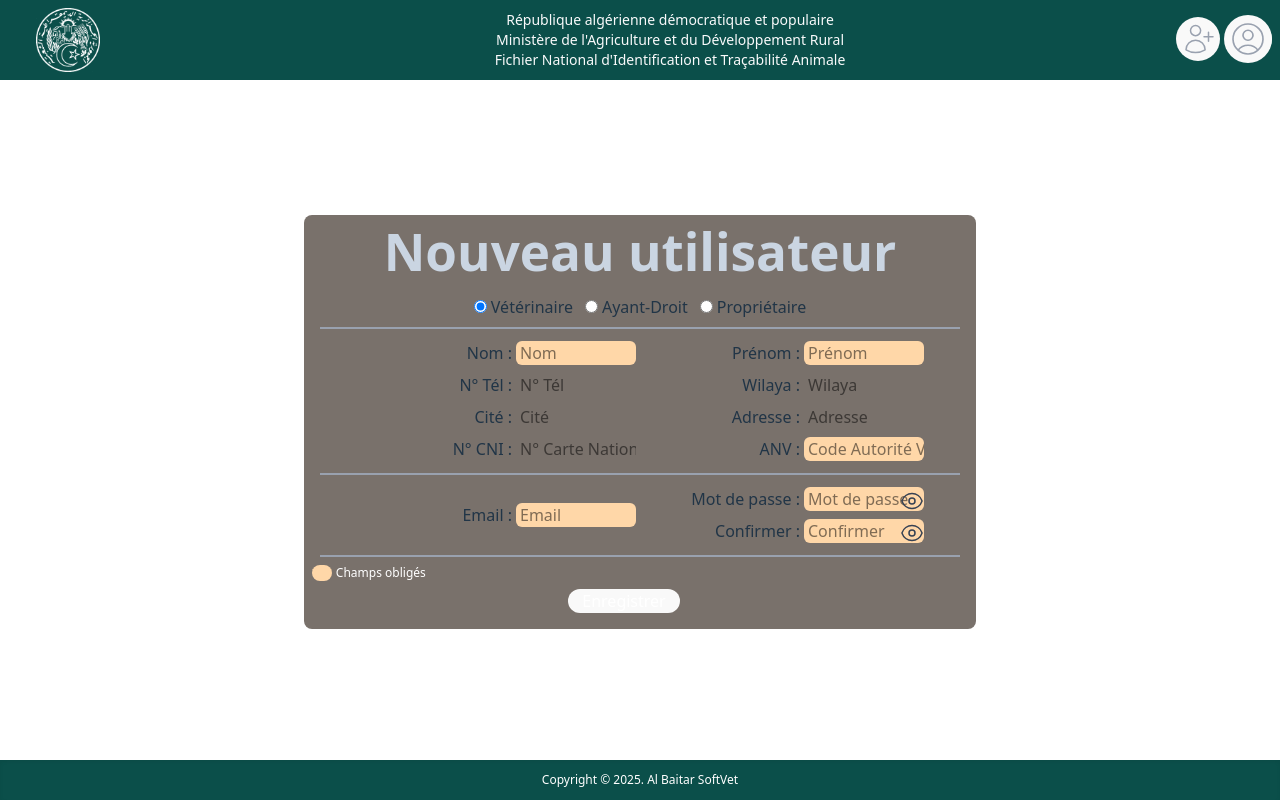
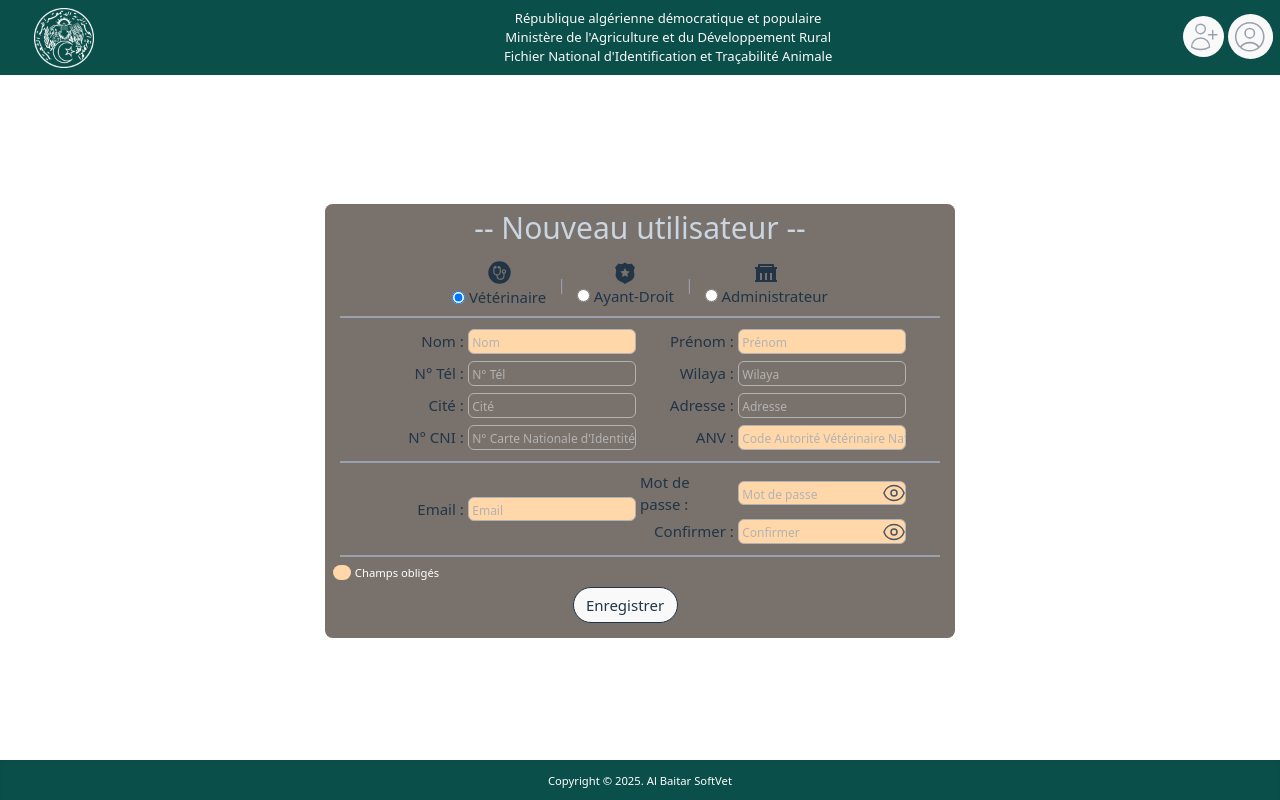
Before and after one commit to Smailzair/FNITA_2025, a React (Vite) app: page /register in a window 1280 px wide. Built offline with nearby package versions, Linux system fonts and the light colour scheme.

Commit message:
dfsdfsdfs

```diff
--- a/src/components/SearchDropdown.tsx
+++ b/src/components/SearchDropdown.tsx
@@ -4,20 +4,22 @@ const SearchDropdown = ({
   options,
   placeholder,
   handleChangetoparent,
+  className,
 }: {
   options: string[];
   placeholder: string;
   handleChangetoparent: (value: string) => void;
+  className?: string;
 }) => {
   const [searchTerm, setSearchTerm] = useState("");
-  const [filteredOptions, setFilteredOptions] = useState<string[]>([]);
+  const [filteredOptions, setFilteredOptions] = useState<string[]>(options);
   const [selectedOption, setSelectedOption] = useState<string | null>(null);
   const [dropdownVisible, setDropdownVisible] = useState(false);
 
   const inputRef = useRef<HTMLDivElement>(null);
 
   const handleSearch = (query: string) => {
-    const filtered = options.filter((option) =>
+    const filtered = query.trim() === "" ? options : options.filter((option) =>
       option.toLowerCase().includes(query.toLowerCase())
     );
     setFilteredOptions(filtered);
@@ -27,20 +29,22 @@ const SearchDropdown = ({
     const newSearchTerm = e.target.value;
     setSearchTerm(newSearchTerm);
     handleSearch(newSearchTerm);
+    handleChangetoparent(newSearchTerm);
     setDropdownVisible(newSearchTerm !== "");
-    handleChangetoparent(newSearchTerm);
+
+
+
   };
 
   const handleItemClick = (option: string) => {
     setSelectedOption(option);
     setSearchTerm(option);
+    handleChangetoparent(option);
     setDropdownVisible(false);
-    handleChangetoparent(option);
+
   };
 
-  const handleToggleDropdown = () => {
-    setDropdownVisible(!dropdownVisible);
-  };
+
 
   const handleClickOutside = (e: MouseEvent) => {
     if (inputRef.current && !inputRef.current.contains(e.target as Node)) {
@@ -55,24 +59,29 @@ const SearchDropdown = ({
     };
   }, []);
 
+  const handleToggleDropdown = () => {
+    setDropdownVisible(!dropdownVisible);
+  };
+
   return (
     <div className="relative" ref={inputRef}>
+
       <input
         type="text"
         value={searchTerm}
         onChange={handleChange}
         onClick={handleToggleDropdown}
         placeholder={placeholder}
-        className="m-1 rounded-md text-black pl-1 w-30"
+        className={className || "m-1 rounded-md text-black pl-1 w-30"}
       />
+
       {dropdownVisible && filteredOptions.length > 0 && (
-        <ul className="absolute z-10 bg-white border border-gray-300 mt-1 p-2 rounded max-h-40 overflow-y-auto">
+        <ul className="absolute z-10 bg-white text-black border border-gray-300 mt-1 p-2 rounded max-h-40 overflow-y-auto">
           {filteredOptions.map((option) => (
             <li
               key={option}
-              className={`cursor-pointer ${
-                selectedOption === option ? "bg-gray-200" : ""
-              }`}
+              className={`cursor-pointer ${selectedOption === option ? "bg-gray-200" : ""
+                }`}
               onClick={() => handleItemClick(option)}
             >
               {option}
--- a/src/index.css
+++ b/src/index.css
@@ -3,7 +3,8 @@
 :root {
   font-family: system-ui, Avenir, Helvetica, Arial, sans-serif;
   line-height: 1.5;
-  font-weight: 400;
+  font-weight: 300;
+  font-size: 15px;
 
   color-scheme: light dark;
   color: rgba(255, 255, 255, 0.87);
@@ -16,7 +17,7 @@
 }
 
 a {
-  font-weight: 500;
+  font-weight: 300;
   /* color: #646cff; */
   text-decoration: inherit;
 }
@@ -36,7 +37,8 @@ body {
 }
 
 h1 {
-  font-size: 3.2em;
+  font-size: 30px;
+
   line-height: 1.1;
 }
 
@@ -60,6 +62,19 @@ button:focus,
 button:focus-visible {
   outline: 4px auto -webkit-focus-ring-color;
 }
+
+input {
+  border-radius: 6px;
+  border: 0.5px solid #b3b3b3;
+
+}
+
+input::placeholder {
+  font-size: 12px;
+  color: #b3b3b3;
+}
+
+
 
 @media (prefers-color-scheme: light) {
   :root {
--- a/src/pages/Login.tsx
+++ b/src/pages/Login.tsx
@@ -104,9 +104,8 @@ export default function Login() {
                   SetshowPass(true);
                   PassInput.current?.focus();
                 }}
-                className={`mt-1 mr-1 absolute text-gray-700 ${
-                  ShowPass ? "hidden" : ""
-                }`}
+                className={`mt-1 mr-1 absolute text-gray-700 ${ShowPass ? "hidden" : ""
+                  }`}
               >
                 <path
                   strokeLinecap="round"
@@ -133,9 +132,8 @@ export default function Login() {
                   SetshowPass(false);
                   PassInput.current?.focus();
                 }}
-                className={`mt-1 mr-1 absolute text-gray-700 ${
-                  !ShowPass ? "hidden" : ""
-                }`}
+                className={`mt-1 mr-1 absolute text-gray-700 ${!ShowPass ? "hidden" : ""
+                  }`}
               >
                 <path
                   strokeLinecap="round"
@@ -149,9 +147,10 @@ export default function Login() {
           <div className="flex flex-row justify-end items-center w-full">
             <div className="flew flex-col">
               <Link
-                to={`/Pages/NewUser/${
-                  EmailInput.current ? EmailInput.current.value : ""
-                }`}
+                // to={`/Register/${EmailInput.current ? EmailInput.current.value : ""
+                //   }`}
+                to={`/Register${EmailInput.current ? "?email=" + EmailInput.current.value : ""
+                  }`}
                 className="text-yellow-400 text-center text-xs flex font-semibold underline mr-10"
                 hidden={true}
                 ref={NewUserLink}
@@ -161,9 +160,8 @@ export default function Login() {
                 créer un compte?
               </Link>
               <Link
-                to={`/Pages/PassForget/${
-                  EmailInput.current ? EmailInput.current.value : ""
-                }`}
+                to={`/Pages/PassForget/${EmailInput.current ? EmailInput.current.value : ""
+                  }`}
                 className="text-red-400 text-center text-xs flex font-semibold underline mr-10"
                 hidden={true}
                 ref={ForgottenLink}
--- a/src/pages/Register.tsx
+++ b/src/pages/Register.tsx
@@ -1,4 +1,4 @@
-import { useRef, useState, type FormEvent } from "react";
+import { useEffect, useRef, useState, type FormEvent } from "react";
 import PgFooter from "../components/PgFooter";
 import { PgHeader } from "../components/PgHeader";
 import SearchDropdown from "../components/SearchDropdown";
@@ -88,10 +88,18 @@ export default function Register() {
     "Tlemcen",
     "Touggourt",
   ];
+
+  useEffect(() => {
+    const queryParams = new URLSearchParams(window.location.search);
+    const email = queryParams.get("email");
+    if (email) {
+      EmailInput.current!.value = email;
+    }
+  }, []);
   function HandleSubmit(event: FormEvent<HTMLFormElement>): void {
-    console.log("ok");
+    event.preventDefault();
     setLoading(true);
-    event.preventDefault();
+    // ------------------- Just for debugging tmp -------------------
     console.log(
       FamnmeInput_val,
       NmeInput_val,
@@ -108,6 +116,7 @@ export default function Register() {
       SelectedWilaya,
       SelectedRadio
     );
+    //---------------------------------------------------------
     setLoading(false);
   }
 
@@ -123,40 +132,53 @@ export default function Register() {
           className="bg-stone-500 flex flex-row flex-wrap items-center justify-center p-2 rounded-lg min-w-80 max-w-2xl"
           onSubmit={HandleSubmit}
         >
-          <h1 className="text-slate-300 text-center items-center w-fit text-2xl font-bold mb-4">
-            Nouveau utilisateur
+          <h1 className="text-slate-300 text-center items-center w-fit text-2xl mb-4">
+            -- Nouveau utilisateur --
           </h1>
           <div className="row flex w-full justify-center items-center space-x-3">
-            <label>
+
+            <div className="flex flex-col items-center" onClick={() => setSelectedRadio("Vétérinaire")}>
+              <svg xmlns="http://www.w3.org/2000/svg" viewBox="-1 0 19 19" width="27" height="27" fill="currentColor"><path d="M16.417 9.579A7.917 7.917 0 1 1 8.5 1.662a7.917 7.917 0 0 1 7.917 7.917zm-3.193-.767a1.588 1.588 0 1 0-1.999 1.534v1.515a2.014 2.014 0 0 1-4.027 0v-.334a2.676 2.676 0 0 0 2.262-2.64v-2.14a1.244 1.244 0 0 0-.506-1.002.894.894 0 1 0-.395.754.424.424 0 0 1 .08.248v2.14a1.851 1.851 0 1 1-3.703 0v-2.14a.422.422 0 0 1 .1-.273.895.895 0 1 0-.356-.77 1.245 1.245 0 0 0-.565 1.043v2.14a2.676 2.676 0 0 0 2.262 2.64v.334a2.835 2.835 0 1 0 5.67 0v-1.515a1.59 1.59 0 0 0 1.177-1.534zm-.821 0a.767.767 0 1 1-.767-.767.768.768 0 0 1 .767.767z"></path></svg>
+              <label className="flex items-center">
                 <input
                   type="radio"
                   value="Vétérinaire"
                   checked={SelectedRadio === "Vétérinaire"}
-                onChange={() => setSelectedRadio("Vétérinaire")}
+                  readOnly={true}
                   className="mr-1"
                 ></input>
                 Vétérinaire
               </label>
-            <label>
+            </div>
+            <div className="text-gray-400"> | </div>
+            <div className="flex flex-col items-center" onClick={() => setSelectedRadio("Ayant-Droit")}>
+              <svg xmlns="http://www.w3.org/2000/svg" viewBox="0 0 24 24" width="24" height="24" fill="currentColor"><path d="M2.91312 11.6739C3.23584 10.1953 3.53865 8.80805 2 6.5L5.5 2.5C5.5 2.5 9 4 12 1.5C15 4 18.5 2.5 18.5 2.5L22 6.5C20.4612 8.8081 20.7641 10.1954 21.0868 11.674C21.3933 13.0781 21.7177 14.5645 20.5 17C19.3425 19.315 17.3478 20.1227 15.4849 20.877C14.1289 21.4261 12.8428 21.9469 12.0003 23C11.1577 21.9469 9.8715 21.4261 8.51549 20.8771C6.65245 20.1227 4.65758 19.315 3.50001 17C2.28218 14.5645 2.60663 13.078 2.91312 11.6739ZM14.3776 12.7725L16.7552 10.4549L13.4694 9.97746L11.9999 7L10.5304 9.97746L7.24463 10.4549L9.62227 12.7725L9.06098 16.0451L11.9999 14.5L14.9388 16.0451L14.3776 12.7725Z"></path></svg>
+              <label className="flex items-center">
                 <input
                   type="radio"
                   value="Ayant-Droit"
                   checked={SelectedRadio === "Ayant-Droit"}
-                onChange={() => setSelectedRadio("Ayant-Droit")}
+                  readOnly={true}
                   className="mr-1"
                 ></input>
                 Ayant-Droit
               </label>
-            <label>
+            </div>
+            <div className="text-gray-400"> | </div>
+            <div className="flex flex-col items-center" onClick={() => setSelectedRadio("Propriétaire")}>
+              <svg xmlns="http://www.w3.org/2000/svg" viewBox="0 0 24 24" width="24" height="24" fill="currentColor"><path d="M2 19V8H1V6H4V4C4 3.44772 4.44772 3 5 3H19C19.5523 3 20 3.44772 20 4V6H23V8H22V19H23V21H1V19H2ZM13 19V12H11V19H13ZM8 19V12H6V19H8ZM18 19V12H16V19H18ZM6 5V6H18V5H6Z"></path></svg>
+              <label className="flex items-center">
                 <input
                   type="radio"
-                value="Propriétaire"
+                  value="Ayant-Droit"
                   checked={SelectedRadio === "Propriétaire"}
-                onChange={() => setSelectedRadio("Propriétaire")}
+                  readOnly={true}
                   className="mr-1"
                 ></input>
-              Propriétaire
+                Administrateur
               </label>
+            </div>
+
           </div>
           <div className="border-t-0 border-2 border-gray-400 w-full m-2"></div>
 
@@ -165,7 +187,7 @@ export default function Register() {
             <label className="flex w-72 items-center justify-end">
               Nom :
               <input
-                className="m-1 rounded-md text-black pl-1 w-30 bg-orange-200"
+                className="m-1 rounded-md text-black pl-1 w-45 bg-orange-200"
                 type="text"
                 placeholder="Nom"
                 // ref={FamnmeInput}
@@ -176,7 +198,7 @@ export default function Register() {
             <label className="flex w-72 items-center justify-end">
               Prénom :
               <input
-                className="m-1 rounded-md text-black pl-1 w-30 bg-orange-200"
+                className="m-1 rounded-md text-black pl-1 w-45 bg-orange-200"
                 type="text"
                 placeholder="Prénom"
                 required={true}
@@ -187,8 +209,9 @@ export default function Register() {
             <label className="flex w-72 items-center justify-end">
               N° Tél :
               <input
-                className="m-1 rounded-md text-black pl-1 w-30"
-                type="text"
+                className="m-1 rounded-md text-black pl-1 w-45"
+                id="phone"
+                type="tel"
                 placeholder="N° Tél"
                 //ref={TelNum}
                 onChange={(ee) => setTelNumVal(ee.currentTarget.value)}
@@ -197,6 +220,7 @@ export default function Register() {
             <label className="flex w-72 items-center justify-end">
               Wilaya :
               <SearchDropdown
+                className="m-1 rounded-md text-black pl-1 w-45"
                 options={options}
                 placeholder={"Wilaya"}
                 handleChangetoparent={(SelectedWilaya) => {
@@ -207,7 +231,7 @@ export default function Register() {
             <label className="flex w-72 items-center justify-end">
               Cité :
               <input
-                className="m-1 rounded-md text-black pl-1 w-30"
+                className="m-1 rounded-md text-black pl-1 w-45"
                 type="text"
                 placeholder="Cité"
                 //ref={Cityy}
@@ -217,7 +241,7 @@ export default function Register() {
             <label className="flex w-72 items-center justify-end">
               Adresse :
               <input
-                className="m-1 rounded-md text-black pl-1 w-30"
+                className="m-1 rounded-md text-black pl-1 w-45"
                 type="text"
                 placeholder="Adresse"
                 //ref={Addr}
@@ -227,7 +251,7 @@ export default function Register() {
             <label className="flex w-72 items-center justify-end">
               N° CNI :
               <input
-                className="m-1 rounded-md text-black pl-1 w-30"
+                className="m-1 rounded-md text-black pl-1 w-45"
                 type="text"
                 placeholder="N° Carte Nationale d'Identité"
                 //ref={CNI}
@@ -242,7 +266,7 @@ export default function Register() {
             >
               ANV :
               <input
-                className="m-1 rounded-md text-black pl-1 w-30 bg-orange-200"
+                className="m-1 rounded-md text-black pl-1 w-45 bg-orange-200"
                 type="text"
                 placeholder="Code Autorité Vétérinaire Nationale"
                 //ref={ANV}
@@ -258,7 +282,7 @@ export default function Register() {
               <label className="flex w-72 items-center justify-end">
                 Email :
                 <input
-                  className="m-1 rounded-md text-black pl-1 w-30 bg-orange-200"
+                  className="m-1 rounded-md text-black pl-1 w-45 bg-orange-200"
                   type="email"
                   placeholder="Email"
                   required={true}
@@ -281,7 +305,7 @@ export default function Register() {
               <label className="flex w-72 items-center justify-end">
                 Mot de passe :
                 <input
-                  className="m-1 rounded-md text-black pl-1 w-30 bg-orange-200"
+                  className="m-1 rounded-md text-black pl-1 w-45 bg-orange-200"
                   type={ShowPass ? "password" : "text"}
                   placeholder="Mot de passe"
                   required={true}
@@ -302,7 +326,7 @@ export default function Register() {
                     PassInput.current?.focus();
                   }}
                   style={{ display: ShowPass ? "block" : "none" }}
-                  className="mt-1 mr-1 absolute text-gray-700"
+                  className="mr-1 absolute text-gray-600"
                 >
                   <path
                     strokeLinecap="round"
@@ -329,7 +353,7 @@ export default function Register() {
                     PassInput.current?.focus();
                   }}
                   style={{ display: ShowPass ? "none" : "block" }}
-                  className="mt-1 mr-1 absolute text-gray-700"
+                  className="mr-1 absolute text-gray-600"
                 >
                   <path
                     strokeLinecap="round"
@@ -342,7 +366,7 @@ export default function Register() {
               <label className="flex w-72 items-center justify-end">
                 Confirmer :
                 <input
-                  className="m-1 rounded-md text-black pl-1 w-30 bg-orange-200"
+                  className="m-1 rounded-md text-black pl-1 w-45 bg-orange-200"
                   type={ShowPass2 ? "password" : "text"}
                   placeholder="Confirmer"
                   required={true}
@@ -363,7 +387,7 @@ export default function Register() {
                     PassInput2.current?.focus();
                   }}
                   style={{ display: ShowPass2 ? "block" : "none" }}
-                  className="mt-1 mr-1 absolute text-gray-700"
+                  className="mr-1 absolute text-gray-600"
                 >
                   <path
                     strokeLinecap="round"
@@ -390,7 +414,7 @@ export default function Register() {
                     PassInput2.current?.focus();
                   }}
                   style={{ display: ShowPass2 ? "none" : "block" }}
-                  className="mt-1 mr-1 absolute text-gray-700"
+                  className="mr-1 absolute text-gray-600"
                 >
                   <path
                     strokeLinecap="round"
@@ -417,7 +441,7 @@ export default function Register() {
           <div className="row w-full flex justify-center ">
             <button
               type="submit"
-              className="bg-green-800 text-white outline-white outline-none hover:outline-black hover:text-black rounded-full pr-2 pl-2 m-2 mr-10 w-28"
+              className="bg-green-700 text-md border-1 outline-white outline-none hover:outline-black hover:text-black rounded-full p-1.5 m-2 mr-10 w-28"
             >
               Enregistrer
             </button>
```
Lines whose indentation alone changed are shown as unchanged.
